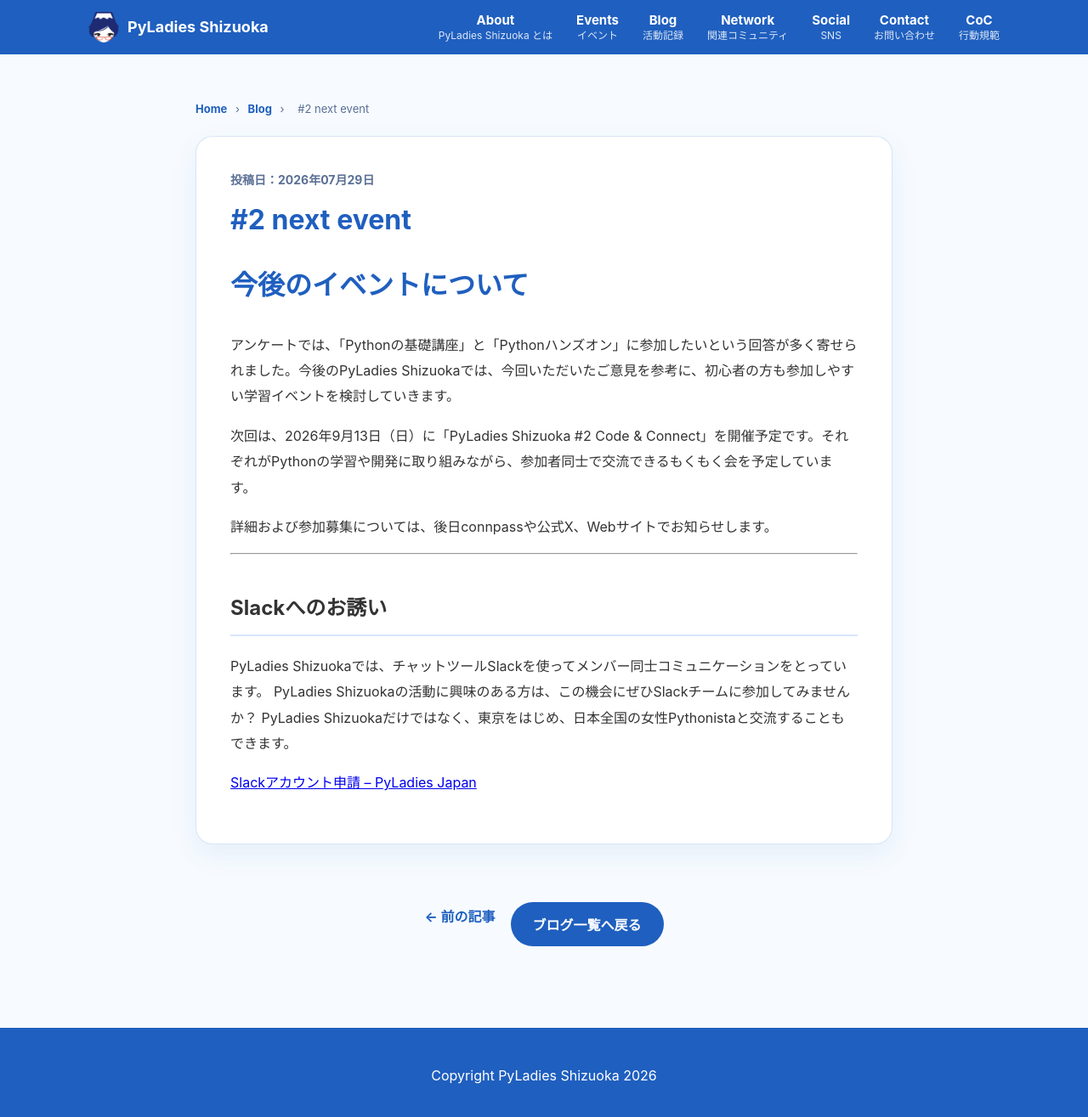
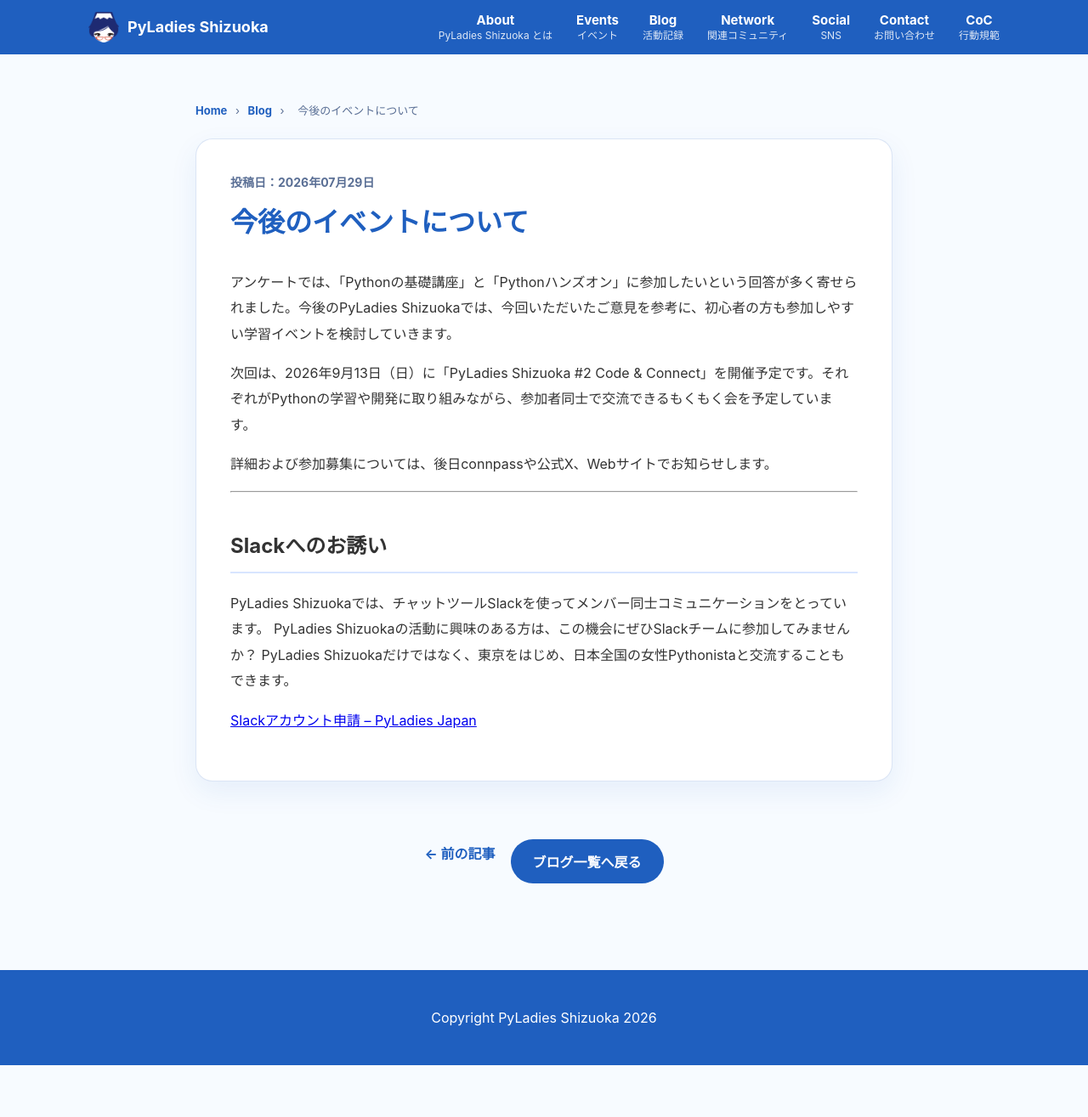
Before and after one commit to PyLadiesShizuoka/pyladiesshizuoka.github.io, a Jekyll site: the page built from _posts/2026-07-29-#2 next event.md, in a window 1280 px wide and 1322 px high. Shown: the top 1315 px of the window at 85% size. Built offline with Jekyll 4.4.1, drawn with Linux system fonts in a browser that asks for light colours; some of the changed lines change nothing that is shown.

Commit message:
Update 2026-07-29-#2 next event.md

```diff
--- a/_posts/2026-07-29-#2 next event.md
+++ b/_posts/2026-07-29-#2 next event.md
@@ -1,11 +1,10 @@
 ---
 layout: post
+title: "今後のイベントについて"
 date: 2026-07-29
 categories: blog
 tags:
 ---
-
-# 今後のイベントについて
 
 アンケートでは、「Pythonの基礎講座」と「Pythonハンズオン」に参加したいという回答が多く寄せられました。今後のPyLadies Shizuokaでは、今回いただいたご意見を参考に、初心者の方も参加しやすい学習イベントを検討していきます。
 
```
